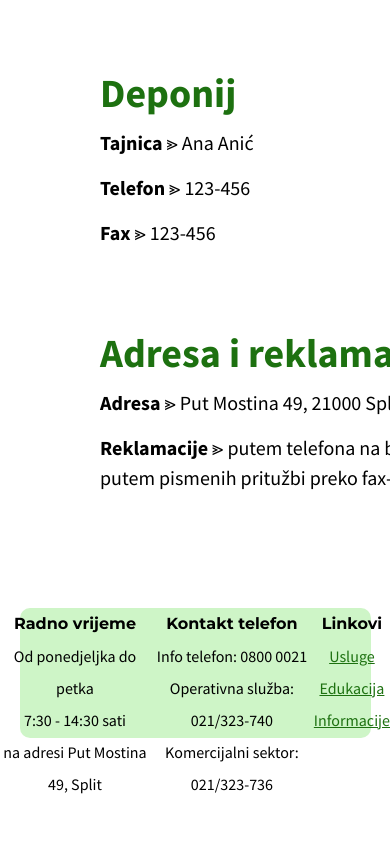
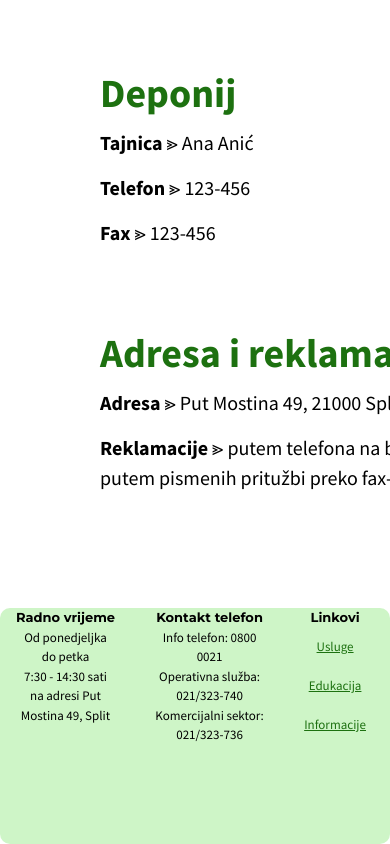
Before and after one commit to LovreCikojevic120/CiSToca-Korisnicka_Sucelja, a Next.js app in the folder cistoca_frontend/: page /info in a window 390 px wide. Shown: the part 1313-2157 px from the top of the page. Built offline with nearby package versions, Linux system fonts and the light colour scheme.

Commit message:
Responsiveness - footer and frontpage

```diff
--- a/cistoca_frontend/components/Footer.js
+++ b/cistoca_frontend/components/Footer.js
@@ -3,7 +3,7 @@ import Link from "next/link";
 const Footer = () => {
   return(
     <footer className="flex flex-row justify-around footer">
-      <div className="w-[90%] footer-background absolute bg-[#9DEC8F80] -z-10 rounded-[10px]"></div>
+      <div className="w-[90%] footer-background absolute bg-[#9DEC8F80] -z-10 rounded-[10px] footer-idk"></div>
       <div className="footer-section">
         <h4 className="footer-title">Radno vrijeme</h4>
         <p className="footer-text">
@@ -24,7 +24,7 @@ const Footer = () => {
       </div>
       <div className="flex flex-col footer-section">
         <h4 className="footer-title">Linkovi</h4>
-        <div className="footer-text">
+        <div className="footer-text footer-link-wrapper">
           <Link  className="footer-link" href='/service'>Usluge</Link>
           <Link  className="footer-link" href='/education'>Edukacija</Link>
           <Link  className="footer-link" href='/info'>Informacije</Link>
--- a/cistoca_frontend/pages/index.js
+++ b/cistoca_frontend/pages/index.js
@@ -15,7 +15,7 @@ export default function HomePage() {
   return (
     <>
       <Header/>
-      <section className="mt-14 flex flex-col relative page-section-1">
+      <section className="mt-14 relative page-section-1">
         <div className="flex flex-row page-title">
           <h1 className="font-bold text-8xl">ČiSToća&nbsp;</h1>
           <h1 className="font-bold text-8xl text-[#1D7110]">Split</h1>
--- a/cistoca_frontend/styles/footer.css
+++ b/cistoca_frontend/styles/footer.css
@@ -18,7 +18,67 @@
   line-height: 2;
 }
 
+.footer-link-wrapper{
+  display: flex;
+  flex-direction: column;
+  justify-content: space-around;
+  height: 100%;
+}
+
 .footer-link{
   color: #1D7110;
   text-decoration: underline;
 }
+
+@media only screen and (max-width: 800px){
+  .footer-idk{
+    width:100%;
+    height: 16%;
+  }
+  .footer-title, .footer-text{
+    font-size: 13px;
+  }
+  .footer-section{
+    padding-right: 8px;
+  }
+  .footer-section *{
+    padding: 0 8px;
+    line-height: unset;
+  }
+}
+
+@media only screen and (max-width: 523px){
+  .footer-idk{
+    height: 20%;
+  }
+}
+
+@media only screen and (max-width: 507.5px){
+  .footer-idk{
+    height: 24%;
+  }
+}
+
+@media only screen and (max-width: 414.5px){
+  .footer-idk{
+    height: 28%;
+  }
+}
+
+@media only screen and (max-width: 385.5px){
+  .footer-idk{
+    height: 32%;
+  }
+}
+
+@media only screen and (max-width: 374.5px){
+  .footer-idk{
+    height: 36%;
+  }
+}
+
+@media only screen and (max-width: 355.5px){
+  .footer-idk{
+    height: 40%;
+  }
+}
--- a/cistoca_frontend/styles/frontPage.css
+++ b/cistoca_frontend/styles/frontPage.css
@@ -1,9 +1,30 @@
 .page-title, .page-subtitle{
     margin: 20px auto;
+    text-align: center;
+}
+
+.page-title{
+    max-width: 100%;
+    display: flex;
+    align-items: center;
+    justify-content: center;
 }
 
 .page-subtitle{
     width:60%;
+}
+
+@media only screen and (max-width: 450px){
+    .page-title{
+        text-align: center;
+        flex-direction: column;
+    }
+}
+
+@media only screen and (max-width: 900px){
+    .page-subtitle{
+        width:90%;
+    }
 }
 
 .trashcan-background{
@@ -34,6 +55,14 @@
 .history-title{
     display:flex;
     padding: 20px 10px 50px 10px;
+}
+
+
+
+@media only screen and (max-width: 450px){
+    .history-title *{
+        font-size: 50px;
+    }
 }
 
 .history-background{
@@ -82,6 +111,12 @@
     border-radius: 10px;
 }
 
+@media only screen and (max-width: 600px){
+    .frontpage-card{
+        max-width: 80%;
+    }
+}
+
 .frontpage-card-image{
     height: 100%;
     width:fit-content;
```
Lines whose indentation alone changed are shown as unchanged.
